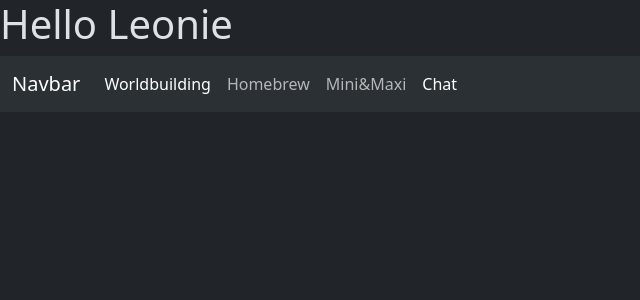
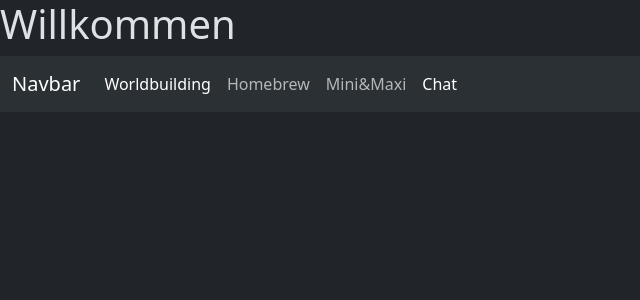
Before and after one commit to Cypher752/Flask_Test, a Flask app: page / in a window 1280 px wide. Shown: the top 300 px of the page, without its empty margins (0-640 px from the left). Run offline with Flask 2, Linux system fonts and the light colour scheme.

Commit message:
change Leonie

```diff
--- a/templates/index.html
+++ b/templates/index.html
@@ -9,7 +9,7 @@
     <script src="https://cdn.jsdelivr.net/npm/bootstrap@5.3.1/dist/js/bootstrap.bundle.min.js" integrity="sha384-HwwvtgBNo3bZJJLYd8oVXjrBZt8cqVSpeBNS5n7C8IVInixGAoxmnlMuBnhbgrkm" crossorigin="anonymous"></script>
   </head>
   <body>
-    <h1>Hello Leonie</h1>
+    <h1>Willkommen</h1>
     <nav class="navbar navbar-expand-lg bg-body-tertiary">
       <div class="container-fluid">
         <a class="navbar-brand" href="#">Navbar</a>
```
